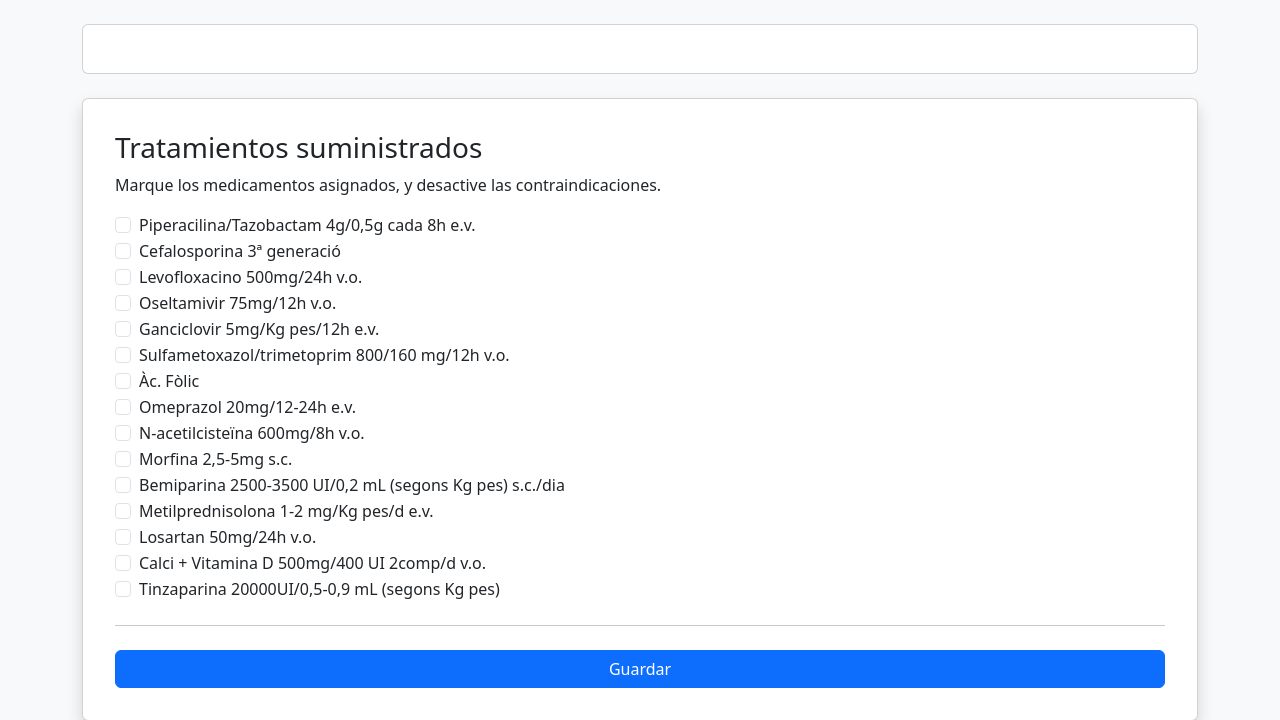
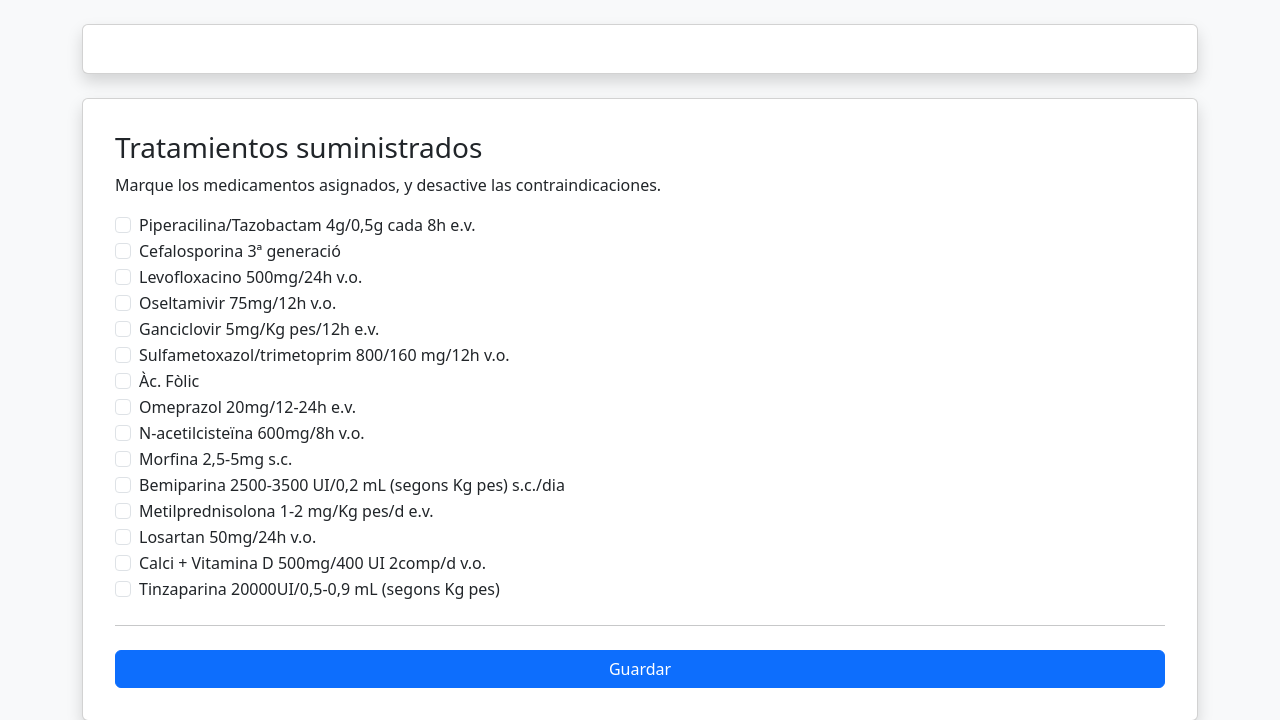
Before and after one commit to hsanzg/marato-2024, a FastAPI app: template Backend/templates/resultado.html in a window 1280 px wide. Shown: the top 720 px of the page. Run offline with FastAPI, Linux system fonts and the light colour scheme; the template is opened without the code that fills it, so the values that code supplies are empty.

Commit message:
Shadows in results boxes

```diff
--- a/Backend/templates/resultado.html
+++ b/Backend/templates/resultado.html
@@ -8,12 +8,12 @@
 
 <!--Enseñar resultados algoritmo, registro resultados y checkbox de tratamientos suministrados.-->
 {% if res.bronco %}
-<div class="alert alert-danger" role="alert">
+<div class="shadow alert alert-danger" role="alert">
   Aquest pacient està sota tractament específic pel seu metge especialista, eviti tractaments broncodilatadors
 </div>
 {% endif %}
 
-<div class="card mb-4">
+<div class="shadow card mb-4">
   <div class="card-body">
     <p>{{res.mensaje }}</p>
   </div>
```
